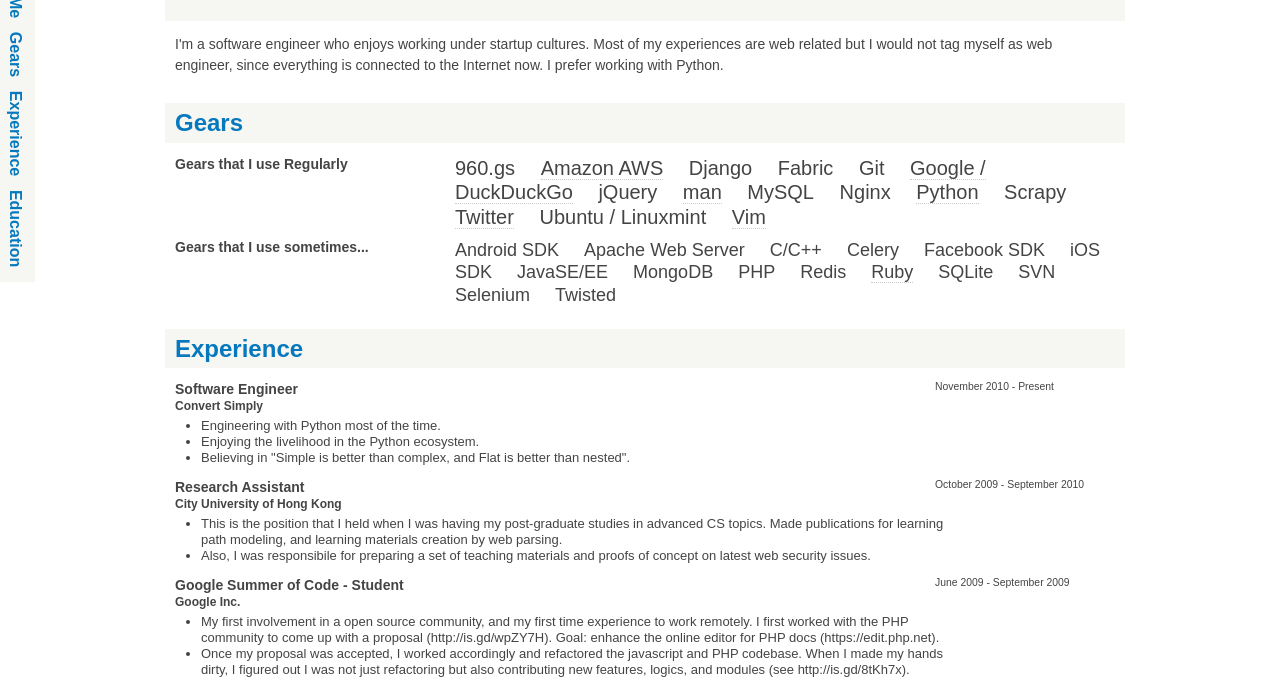
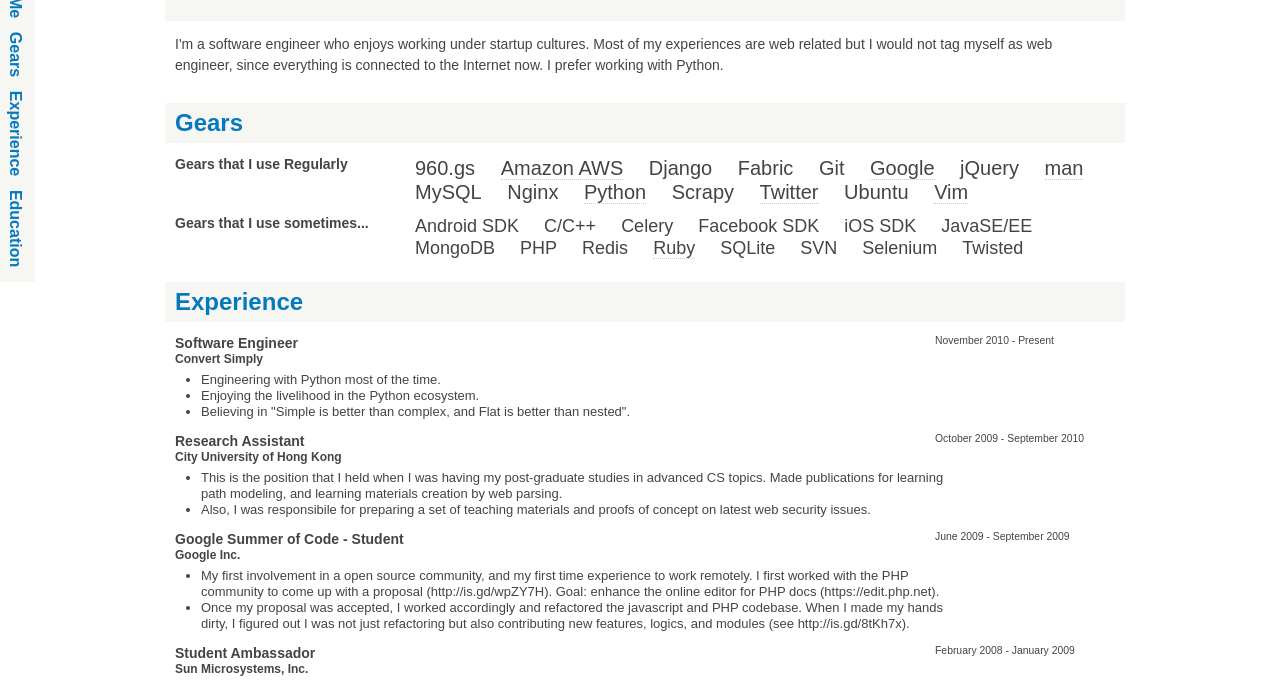
Before and after one commit to mrkschan/html-resume, a plain HTML site: page resume.html in a window 1280 px wide. Shown: the part 84-767 px from the top of the page. Drawn offline with nearby package versions, Linux system fonts and the light colour scheme.

Commit message:
rework gears to save space for 1 page A4 resume :)

```diff
--- a/js/script.js
+++ b/js/script.js
@@ -38,8 +38,8 @@
     for (i = 0; i < levels.length; i += 1) {
       level = levels[i];
       item = items[j];
-      $(level).addClass('span-7');
-      $(item).addClass('span-17 last')
+      $(level).addClass('span-6');
+      $(item).addClass('span-18 last')
              .attr('style', 'font-size:' + size + 'px');
       container.append(level)
                .append(item)
--- a/resume.html
+++ b/resume.html
@@ -90,7 +90,7 @@
             <li>Django</li>
             <li>Fabric</li>
             <li>Git</li>
-            <li title="When i ask, I search.">Google / DuckDuckGo</li>
+            <li title="When i ask, I search.">Google</li>
             <li>jQuery</li>
             <li title="This is a must on Ubuntu, right?">man</li>
             <li>MySQL</li>
@@ -98,13 +98,12 @@
             <li title="<3, bread and butter">Python</li>
             <li>Scrapy</li>
             <li title="News subscription">Twitter</li>
-            <li>Ubuntu / Linuxmint</li>
+            <li>Ubuntu</li>
             <li title="I like using keyboard">Vim</li>
           </ul>
           <h2>Gears that I use sometimes...</h2>
           <ul>
             <li>Android SDK</li>
-            <li>Apache Web Server</li>
             <li>C/C++</li>
             <li>Celery</li>
             <li>Facebook SDK</li>
```
